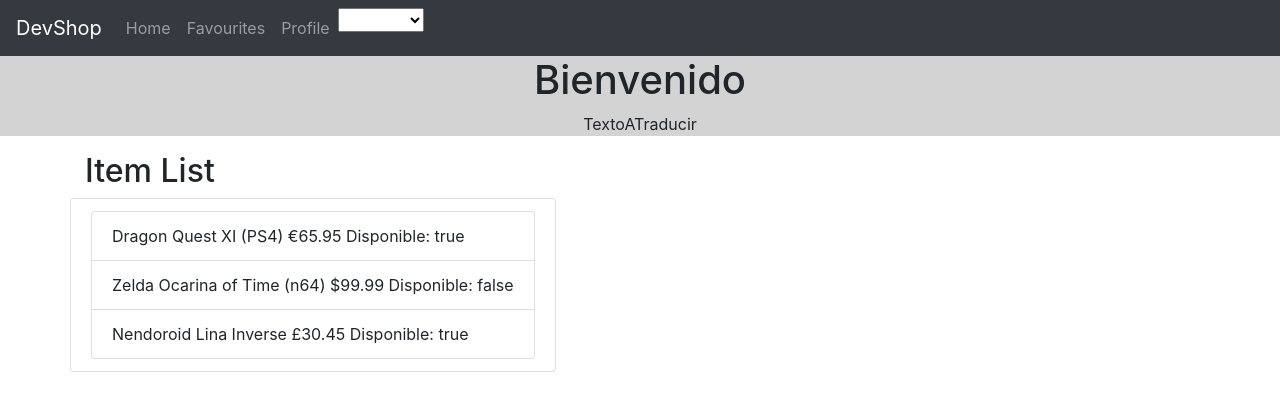
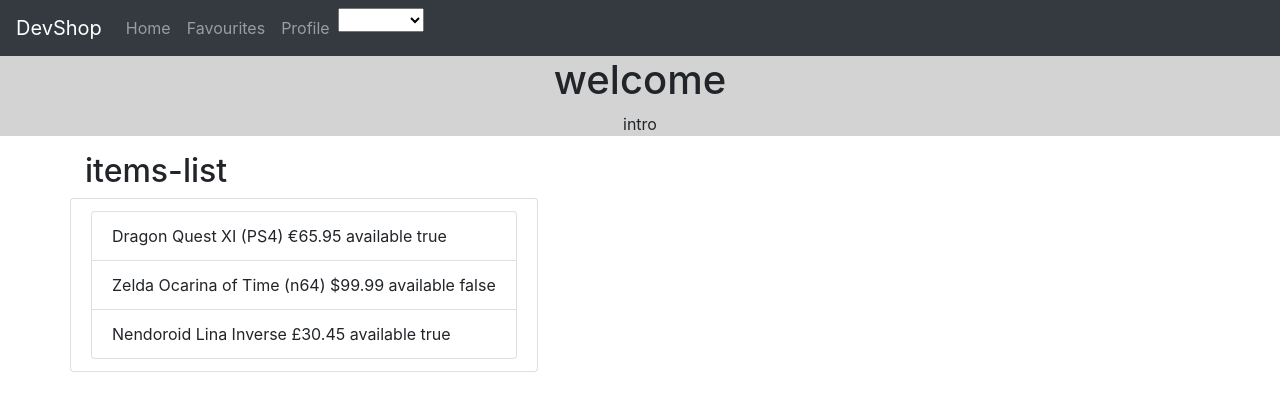
Before and after one commit to begomori/devschoolAngular, an Angular app: page / in a window 1280 px wide. Shown: the top 408 px of the page. Built offline with nearby package versions, Linux system fonts and the light colour scheme.

Commit message:
Tienda con lista de items y translation en pipes

```diff
--- a/src/app/app.component.html
+++ b/src/app/app.component.html
@@ -1,3 +1,3 @@
 <dev-navbar (onChangeLanguage)="language = $event"></dev-navbar>
 <dev-welcome [language]="language"></dev-welcome>
-<dev-item-list></dev-item-list>
+<dev-item-list [language]="language"></dev-item-list>
--- a/src/app/app.module.ts
+++ b/src/app/app.module.ts
@@ -7,13 +7,15 @@ import { NavbarComponent } from './navbar/navbar.component';
 import { WelcomeComponent } from './welcome/welcome.component';
 import { ItemListComponent } from './item-list/item-list.component';
 import { ItemDetailsComponent } from './item-details/item-details.component';
+import { TranslatePipe } from './translate/translate-pipe';
 @NgModule({
   declarations: [
     AppComponent,
     NavbarComponent,
     WelcomeComponent,
     ItemListComponent,
-    ItemDetailsComponent
+    ItemDetailsComponent,
+    TranslatePipe
   ],
   imports: [
     BrowserModule, FormsModule
--- a/src/app/item-list/item-list.component.html
+++ b/src/app/item-list/item-list.component.html
@@ -1,11 +1,11 @@
 <div class="container">
-  <h2>Item List</h2>
+  <h2>{{ 'items-list' | translate : language}}</h2>
   <div class="row">
     <ul class="list-group-item">
         <li class="list-group-item" *ngFor="let item of items" (click)="onSelect(item)">
             <span>{{item.name}} </span>
             <span>{{ item.price | currency : item.currency }} </span>
-            <span>Disponible: {{ item.available }}</span>
+            <span>{{'available' | translate: language }} {{ item.available }}</span>
         </li>
       </ul>
   </div>
--- a/src/app/item-list/item-list.component.ts
+++ b/src/app/item-list/item-list.component.ts
@@ -11,6 +11,7 @@ export class ItemListComponent {
   items: Item[];
 
   @Output() selectedItem: EventEmitter<Item>;
+  @Input() language: string;
 
   constructor() {
     this.selectedItem = new EventEmitter(); //lo mandaré al componente item-details
--- /dev/null
+++ b/src/app/translate/lang-en.js
@@ -0,0 +1,7 @@
+export const en = {
+    "welcome": "Welcome to DevShop!",
+    "intro": "Where you can buy anything you imagine",
+    "items-list": "Items list",
+    "show-available": "Show only available items",
+    "available": "Available: "
+}
--- /dev/null
+++ b/src/app/translate/lang-es.js
@@ -0,0 +1,8 @@
+// TEXTOS EN ESPAÑOL
+export const es = {
+    "welcome": "¡Bienvenido a DevShop!",
+    "intro": "Donde puedes comprar cualquier cosa que imagines",
+    "items-list": "Lista de items",
+    "show-available": "Mostrar sólo los disponibles",
+    "available": "Disponible: "
+}
--- /dev/null
+++ b/src/app/translate/lang-va.js
@@ -0,0 +1,8 @@
+// TEXTOS EN VALENCIANO
+export const va = {
+    "welcome": "¡Benvinguts a DevShop!",
+    "intro": "On pots comprar qualsevol cosa que imaginis",
+    "items-list": "Llista d'items",
+    "show-available": "Mostrar sols els disponibles",
+    "available": "Disponible: "
+}
--- /dev/null
+++ b/src/app/translate/translate-pipe.ts
@@ -0,0 +1,27 @@
+import { Pipe, PipeTransform } from '@angular/core';
+import { es } from './lang-es';
+import { en } from './lang-en';
+import { va } from './lang-va';
+
+@Pipe({
+  name: 'translate'
+})
+export class TranslatePipe implements PipeTransform {
+
+  translations: Map<string, object>;
+
+  constructor() {
+    this.translations = new Map([['es', es], ['en', en], ['va', va]]);
+  }
+
+  transform(key: string, language: string): any {
+    if (!language) { return key; }
+
+    const translation = this.translations.get(language);
+
+    if (!translation) { return key; }
+
+    return translation[key];
+  }
+
+}
--- a/src/app/welcome/welcome.component.ts
+++ b/src/app/welcome/welcome.component.ts
@@ -1,43 +1,16 @@
-import { Component, OnInit, Input } from '@angular/core';
+import { Component, Input } from '@angular/core';
 
 @Component({
   selector: 'dev-welcome',
   template:
     `
   <div [ngStyle]="{'background-color':'#D3D3D3'}" class="xl">
-    <h1 class="text-center">{{ translate('Bienvenido') }}</h1>
-    <p class="text-center">{{ translate('TextoATraducir') }}</p>
+    <h1 class="text-center">{{ 'welcome' | translate: language }}</h1>
+    <p class="text-center">{{ 'intro' | translate: language }}</p>
   </div>
   `
 })
 export class WelcomeComponent {
-
   // nos entra la información del lenguaje desde el componente language-selector, que tiene un emiter
   @Input() language: string;
-  // declaración del mapa que guardará los textos a traducir
-  text: Map<string, object>;
-
-  // constructor donde definimos el mapa con los textos según el idioma seleccionado
-  constructor() {
-    this.text = new Map();
-    this.text.set('Bienvenido', {
-      en: 'Welcome to DevShop!',
-      es: 'Bienvenido a DevShop!',
-      va: 'Benvingut a DevShop!'
-    });
-
-    this.text.set('TextoATraducir', {
-      en: 'Where you can buy anything you imaging',
-      es: 'Donde puedes comprar cualquier cosa que imagines',
-      va: 'On pots comprar qualsevol cosa que imagines'
-    });
-  }
-
-  // funcion que se encarga de traducir segun el lenguaje que nos llega del nav-bar
-  // (que a su vez nos llega del language-selector), por defecto el texto será la propia
-  // palabra clave del map
-  translate(keyMap: string) {
-    const translation = this.text.get(keyMap);
-    return translation[this.language] ? translation[this.language] : keyMap;
-  }
 }
```
